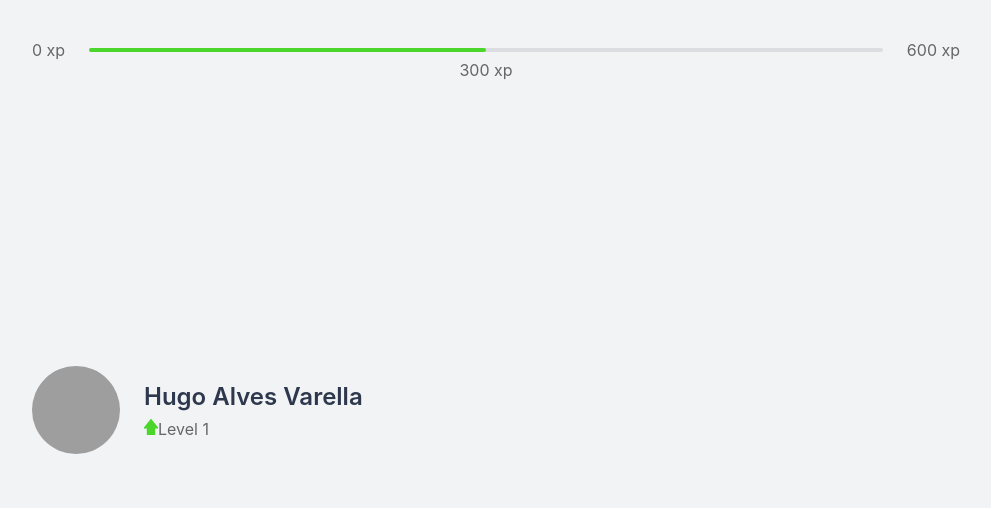
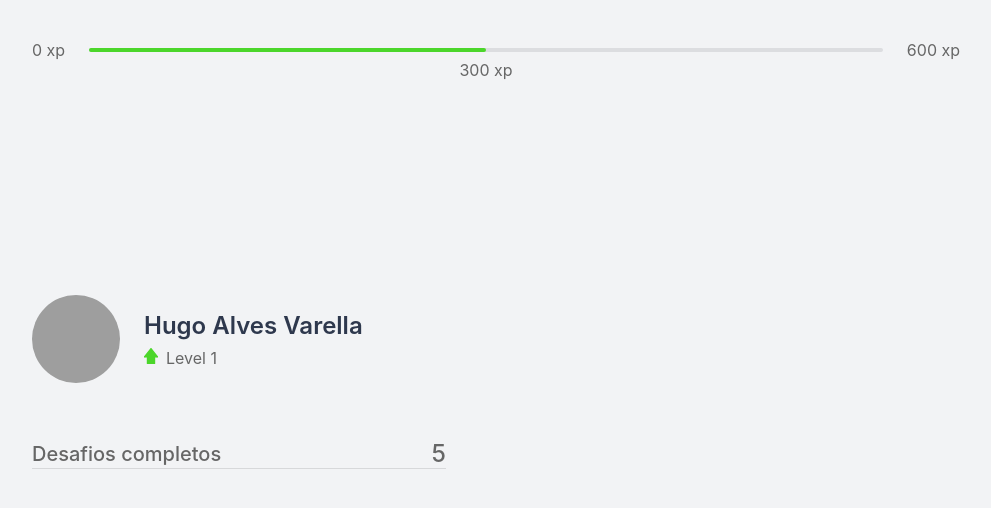
Before and after one commit to Hugovarellaa/JobsCalc, a Next.js app: page / in a window 1280 px wide. Shown: the top 508 px of the page, without its empty margins (144-1135 px from the left). Built offline with nearby package versions, Linux system fonts and the light colour scheme; grey boxes are pictures that could not be loaded.

Commit message:
Segunda Aula
50min

```diff
--- /dev/null
+++ b/src/components/CompletedChallenges.tsx
@@ -0,0 +1,10 @@
+import styles from '../styles/components/CompletedChallenges.module.css';
+
+export function CompletedChallenges() {
+  return (
+    <div className={styles.completedChallengesContainer}>
+      <span>Desafios completos</span>
+      <span>5</span>
+    </div>
+  );
+}
--- a/src/pages/index.tsx
+++ b/src/pages/index.tsx
@@ -1,3 +1,4 @@
+import { CompletedChallenges } from "../components/CompletedChallenges";
 import { ExperenceBar } from "../components/ExperenceBar";
 import { Profile } from "../components/Profile";
 import styles from "../styles/pages/Home.module.css";
@@ -10,6 +11,7 @@
       <section>
         <div>
           <Profile />
+          <CompletedChallenges />
         </div>
         <div>
 
--- /dev/null
+++ b/src/styles/components/CompletedChallenges.module.css
@@ -0,0 +1,16 @@
+.completedChallengesContainer {
+  display: flex;
+  align-items: center;
+  justify-content: space-between;
+  margin: 3.5rem 0;
+  border-bottom: 1px solid #d7d8da;
+
+  font-weight: 500;
+}
+
+.completedChallengesContainer span:first-child {
+  font-size: 1.25rem;
+}
+.completedChallengesContainer span:last-child {
+  font-size: 1.5rem;
+}
--- a/src/styles/components/Profile.module.css
+++ b/src/styles/components/Profile.module.css
@@ -21,3 +21,6 @@
   font-size: 1rem;
   margin-top: 0.5rem;
 }
+.profileContainer div p img {
+  margin-right: 0.5rem;
+}
```
